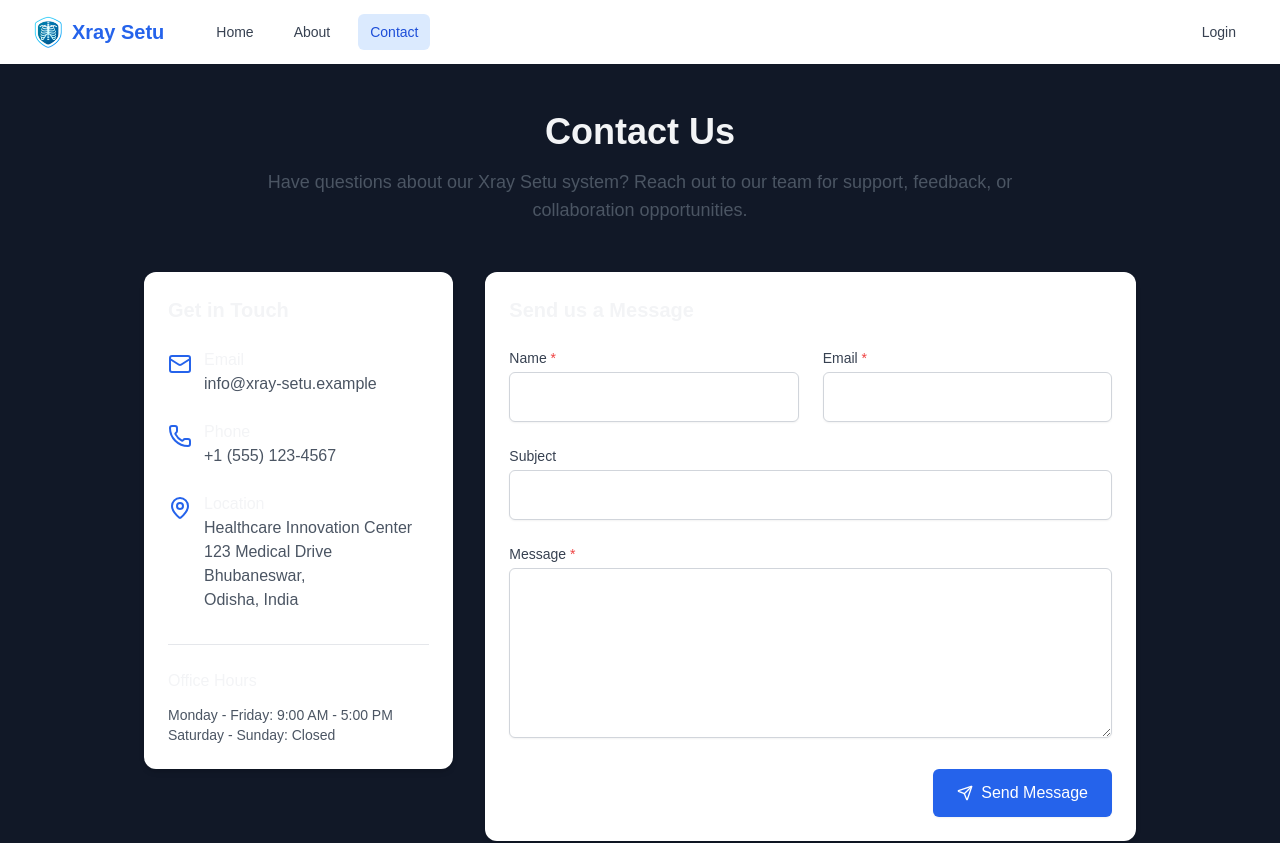
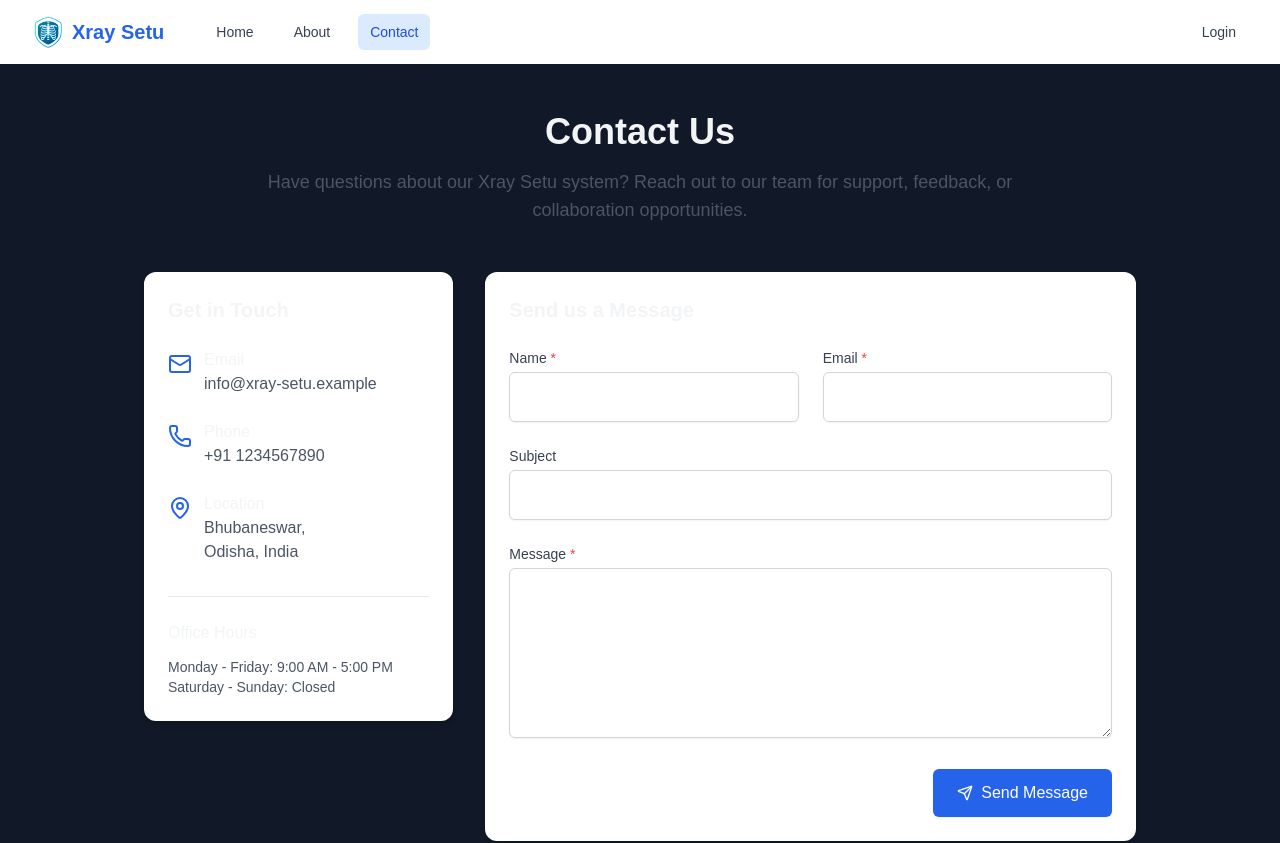
Before and after one commit to ankushsaha18/Xray-Setu, a Next.js app in the folder xraysetu/: page /contact in a window 1280 px wide. Shown: the top 843 px of the page. Built offline with nearby package versions, Linux system fonts and the light colour scheme.

Commit message:
4th commit

```diff
--- a/xraysetu/app/contact/page.tsx
+++ b/xraysetu/app/contact/page.tsx
@@ -1,7 +1,7 @@
 'use client';
 
 import { useState } from 'react';
-import { Mail, Phone, MapPin, Send, Github } from 'lucide-react';
+import { Mail, Phone, MapPin, Send,} from 'lucide-react';
 
 export default function ContactPage() {
   const [formState, setFormState] = useState({
@@ -86,7 +86,7 @@ export default function ContactPage() {
                 <Phone className="h-6 w-6 text-blue-600 dark:text-blue-400 mr-3 mt-1" />
                 <div>
                   <p className="font-medium">Phone</p>
-                  <p className="text-gray-600 dark:text-gray-400">+1 (555) 123-4567</p>
+                  <p className="text-gray-600 dark:text-gray-400">+91 1234567890</p>
                 </div>
               </li>
               <li className="flex items-start">
@@ -94,8 +94,6 @@ export default function ContactPage() {
                 <div>
                   <p className="font-medium">Location</p>
                   <p className="text-gray-600 dark:text-gray-400">
-                    Healthcare Innovation Center<br />
-                    123 Medical Drive<br />
                     Bhubaneswar,<br />
                      Odisha, India
                   </p>
```
